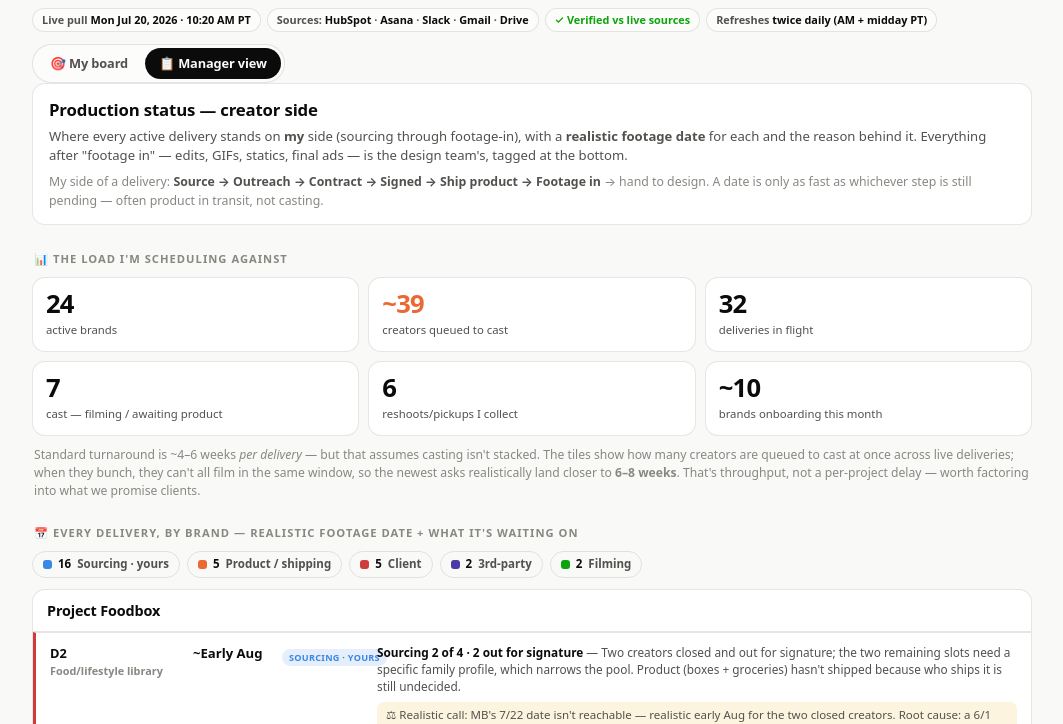
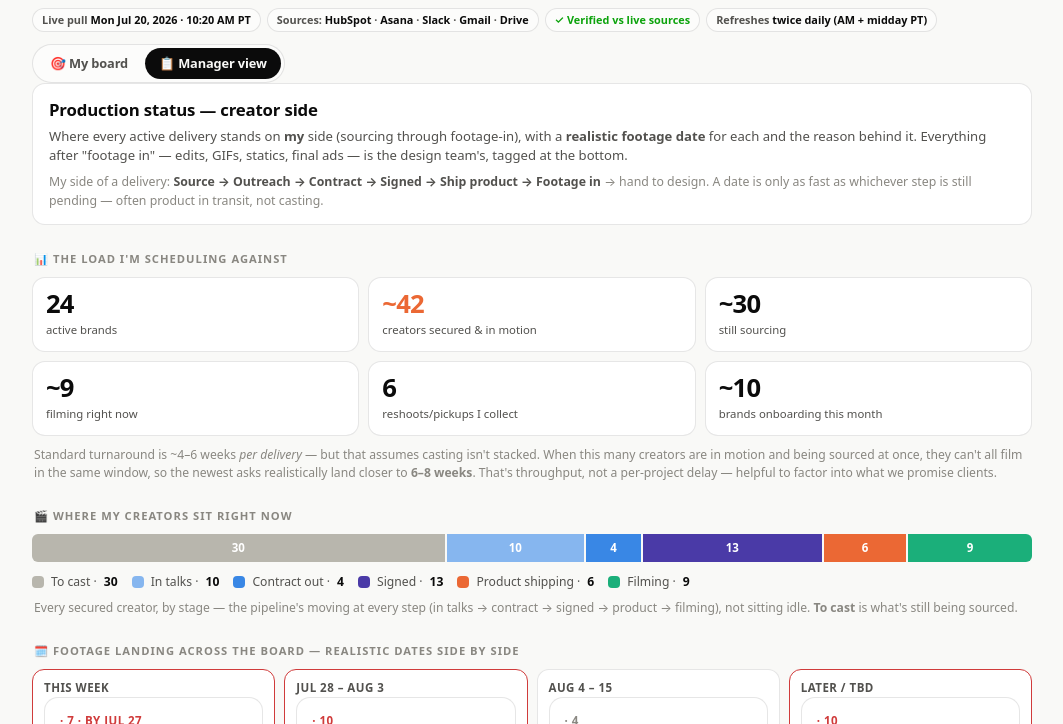
Before and after one commit to tristina-biddyco/biddyco-board, a plain HTML site: page index.html in a window 1280 px wide. Both pictures are taken after a click on the button "📋 Manager view". Shown: the part 76-800 px from the top of the page, without its empty margins (108-1171 px from the left). Drawn offline with Linux system fonts and the light colour scheme.

Commit message:
Add files via upload

```diff
--- a/index.html
+++ b/index.html
@@ -219,6 +219,16 @@
   .capt .n{font-size:1.6rem;font-weight:750;letter-spacing:-.03em;line-height:1}
   .capt .l{font-size:.71rem;color:var(--ink2);margin-top:5px}
   .capt.hot .n{color:var(--s-ship)}
+  .tl{display:grid;grid-template-columns:repeat(4,1fr);gap:9px}
+  @media (max-width:640px){.tl{grid-template-columns:repeat(2,1fr)}}
+  .tlcol{background:var(--card);border:1px solid var(--ring);border-radius:12px;padding:10px 11px;min-height:64px}
+  .tlcol.hot{border-color:var(--flag)}
+  .tlh{font-size:.72rem;font-weight:800;color:var(--ink2);text-transform:uppercase;letter-spacing:.04em;margin-bottom:7px}
+  .tlh .c{color:var(--muted)} .tlcol.hot .tlh .c{color:var(--flag)}
+  .tli{display:flex;gap:7px;align-items:flex-start;font-size:.75rem;color:var(--ink2);padding:5px 0;border-top:1px solid var(--grid)}
+  .tli:first-of-type{border-top:none}
+  .tli .td{width:8px;height:8px;border-radius:3px;flex:none;margin-top:5px}
+  .tli b{color:var(--ink);font-weight:700}
   .capbars{margin-top:10px}
   /* public-link mode: hide Tristina's personal board, lock to Manager view */
   body.external .vtog{display:none}
@@ -430,7 +440,16 @@ SOURCES: HubSpot (pipeline stage) · Asana (casting + footage due dates, still-t
 
     <div class="kick">📊 The load I'm scheduling against</div>
     <div class="capgrid" id="capgrid"></div>
-    <p class="legnote" style="margin:10px 2px 0">Standard turnaround is ~4–6 weeks <i>per delivery</i> — but that assumes casting isn't stacked. The tiles show how many creators are queued to cast at once across live deliveries; when they bunch, they can't all film in the same window, so the newest asks realistically land closer to <b>6–8 weeks</b>. That's throughput, not a per-project delay — worth factoring into what we promise clients.</p>
+    <p class="legnote" style="margin:10px 2px 0">Standard turnaround is ~4–6 weeks <i>per delivery</i> — but that assumes casting isn't stacked. When this many creators are in motion and being sourced at once, they can't all film in the same window, so the newest asks realistically land closer to <b>6–8 weeks</b>. That's throughput, not a per-project delay — helpful to factor into what we promise clients.</p>
+
+    <div class="kick">🎬 Where my creators sit right now</div>
+    <div class="fbar" id="mbfunnel"></div>
+    <div class="legrow" id="mbfunlegend" style="margin-top:11px"></div>
+    <p class="legnote" style="margin:9px 2px 0">Every secured creator, by stage — the pipeline's moving at every step (in talks → contract → signed → product → filming), not sitting idle. <b>To cast</b> is what's still being sourced.</p>
+
+    <div class="kick">🗓️ Footage landing across the board — realistic dates side by side</div>
+    <div class="tl" id="mbtimeline"></div>
+    <p class="legnote" style="margin:9px 2px 0">When each delivery realistically lands, all in one view. Where they stack in the same window (red) is where we can re-space with clients before it's a crunch — a shared picture to plan from together.</p>
 
     <div class="kick">📅 Every delivery, by brand — realistic footage date + what it's waiting on</div>
     <div class="etasum" id="etasum"></div>
@@ -525,6 +544,8 @@ const REALITY=[
 ];
 // Capacity constants not derivable from the delivery data (from Drive rundown).
 const CAP={onboardingBrands:10};
+// Live pipeline snapshot — where secured/in-progress creators sit right now (verified 7/20). tocast = still sourcing.
+const PIPE={tocast:30,warm:10,sent:4,signed:13,ship:6,prod:9};
 const GATELABEL={sourcing:'Sourcing · yours',product:'Product / shipping',client:'Client',vendor:'3rd-party',ontrack:'Filming',design:'Footage in · design',queued:'Upstream'};
 const GATECOLOR={sourcing:'var(--s-sent)',product:'var(--s-ship)',client:'var(--flag)',vendor:'var(--s-signed)',ontrack:'var(--s-deliv)',design:'var(--muted)',queued:'var(--muted)'};
 // Per-brand → per-delivery. VERIFIED live pull Mon 7/20. Tristina's side only; nothing past "footage in" (that's design).
@@ -532,8 +553,8 @@ const GATECOLOR={sourcing:'var(--s-sent)',product:'var(--s-ship)',client:'var(--
 const MBDATA=[
  {b:'Project Foodbox',dels:[
    {d:'D2',cc:'Food/lifestyle library',st:'Sourcing 2 of 4 · 2 out for signature',eta:'~Early Aug',g:'sourcing',toCast:2,risk:true,
-    why:'Two creators closed and out for signature; the two remaining slots need a specific family profile, which narrows the pool. Product (boxes + groceries) hasn\'t shipped because who ships it is still undecided.',
-    mb:'MB\'s 7/22 date isn\'t reachable — realistic early Aug for the two closed creators. Root cause: a 6/1 client scope change turned this from filling set slots into a premium sourcing job, plus the grocery-shipping owner is undecided. When it was escalated 7/20, two creators were closed within hours.'},
+    why:'The client originally planned to source its own patients; on 6/1 it handed sourcing to us to find external creators from scratch — this is the first external round. Two are now closed and out for signature; the last two need a specific family profile (narrow pool), and product (boxes + groceries) can\'t ship until it\'s decided who sends it.',
+    mb:'Realistic ~early Aug for the two signed creators; the family-profile slots land later. Two brief items are still open on the client/account side — who ships the boxes + groceries, and whether the specific-family casting is required — which set the pace here.'},
    {d:'D1',cc:'Onboarding',st:'Delivered',g:'design',done:true,why:'Complete.'}]},
  {b:'Adam Health',dels:[
    {d:'D2',cc:'3 face-to-cam concepts',st:'Sourcing 3 · warm leads',eta:'~Early Aug',g:'sourcing',toCast:3,
@@ -552,7 +573,7 @@ const MBDATA=[
  {b:'Torras',dels:[
    {d:'D1',cc:'Phone case',st:'Sourcing 2 · product stolen',eta:'~Mid–late Aug',g:'product',toCast:2,
     why:'1 of 4 signed, ~2 more to source (niche: creators who own the specific phone — the dummy-phone workaround is resolved). Client self-fulfills product, and the shipped cases were STOLEN after delivery (7/13–14), so nothing can go to creators yet.',
-    mb:'This is a product/shipping problem, not a casting delay — the client\'s stock was stolen and there\'s nothing to send creators. Casting finishes once product is replaced.'}]},
+    mb:'Filming can\'t start until replacement product reaches the creators; sourcing the last two runs in parallel.'}]},
  {b:'Verb',dels:[
    {d:'Dandruff',cc:'4 ads',st:'2 filming · 2 to cast',eta:'~Late Jul–early Aug',g:'sourcing',toCast:2,
     why:'Two creators have product and are filming. The two still to cast are the ones whose outreach was throttled by the email-deliverability outage (fixed 7/2); now sourcing.'},
@@ -570,7 +591,7 @@ const MBDATA=[
     why:'New-brand onboarding; Rx so no product. Sourcing the external faux-reporter plus a remake ad the client added 7/16 (scope grew 2→3). One concept\'s footage is client-provided (the doctor), and the remake still needs its script written.'}]},
  {b:'Briogeo',dels:[
    {d:'D3',cc:'4 concepts',st:'Cast · product shipping',eta:'Jul 29–early Aug',g:'product',toCast:0,
-    why:'Fully cast (last slot signed 7/17). Product ships from Briogeo (~7 days) — one creator is filming, the rest are waiting on product to arrive. Product arrival, not casting, sets the date.'},
+    why:'Fully cast (last slot signed 7/17). Product ships from Briogeo (~7 days) — one creator is filming, the rest are waiting on product to arrive. Product arrival sets the date.'},
    {d:'D2 pickup',cc:'Aisha',st:'Footage in — with design',g:'design',done:true,pickup:true,why:'Pickup collected 7/17 (ahead of the due date); the slo-mo retime is design\'s to finish.'}]},
  {b:'Telrite / PureTalk',dels:[
    {d:'D1',cc:'Promo',st:'Signed · filming',eta:'~Jul 24',g:'ontrack',why:'Denise signed 7/14 and is filming; footage due ~7/24. On track.'}]},
@@ -600,7 +621,7 @@ const MBDATA=[
  {b:'EllaDX',dels:[
    {d:'D2',cc:'Lab-test testimonials',st:'Cast · blocked on client lab results',eta:'TBD',g:'client',
     why:'Two creators are cast and ready but can\'t film until they receive their own lab results from the client (a broken patient portal). I pulled the footage date 7/17 because it\'s fully stalled on the client. The other creators on this batch are already delivered.',
-    mb:'100% client-side — a nudge on the lab results is the only thing that moves it.'}]},
+    mb:'Waiting on the client\'s lab results before either creator can film — a nudge there moves it.'}]},
  {b:'Dekaf',dels:[
    {d:'D3 pickup',cc:'Shulanda summer reshoot',st:'Collecting reshoot',eta:'TBD',g:'sourcing',pickup:true,
     why:'D3 delivered; the client asked for more elevated, summery/outdoor footage. I\'m collecting the creator\'s reshoot; design is waiting on it.'}]},
@@ -624,7 +645,7 @@ const MBDATA=[
  {b:'Solis',dels:[
    {d:'On-site add-on',cc:'Mammogram shoot',st:'Blocked on client ~3 wks',eta:'TBD',g:'client',
     why:'The main batch is delivered. The on-site add-on has stalled on ~3 weeks of client silence on a shoot date; I\'m holding and weighing whether to cancel.',
-    mb:'Fully client-side — no reply since late June.'}]},
+    mb:'No client reply on a shoot date since late June.'}]},
  {b:'Mood',dels:[
    {d:'D6',cc:'Sleep gummies',st:'At final client approval',g:'client',done:true,why:'Cast, shot, footage in, design finished — awaiting client sign-off (account/design, not casting).'},
    {d:'D5',cc:'',st:'Delivered 7/13',g:'design',done:true,why:'Delivered.'},
@@ -824,16 +845,38 @@ const toCastTotal=ALLDELS.reduce((s,d)=>s+(d.toCast||0),0);
 const activeDel=ALLDELS.filter(d=>!d.done).length;
 const inDesign=ALLDELS.filter(d=>d.done).length;
 const pickups=ALLDELS.filter(d=>d.pickup).length;
-const filmingCt=ALLDELS.filter(d=>!d.done&&(d.g==='ontrack'||d.g==='product')).length;
+const footageIn=ALLDELS.filter(d=>d.done&&d.g==='design').length;
 // Capacity tiles
+const inMotion=PIPE.warm+PIPE.sent+PIPE.signed+PIPE.ship+PIPE.prod;
 document.getElementById('capgrid').innerHTML=[
   {n:MBDATA.length,l:'active brands'},
-  {n:'~'+toCastTotal,l:'creators queued to cast',hot:true},
-  {n:activeDel,l:'deliveries in flight'},
-  {n:filmingCt,l:'cast — filming / awaiting product'},
+  {n:'~'+inMotion,l:'creators secured & in motion',hot:true},
+  {n:'~'+PIPE.tocast,l:'still sourcing'},
+  {n:'~'+PIPE.prod,l:'filming right now'},
   {n:pickups,l:'reshoots/pickups I collect'},
   {n:'~'+CAP.onboardingBrands,l:'brands onboarding this month'},
 ].map(t=>`<div class="capt${t.hot?' hot':''}"><div class="n">${t.n}</div><div class="l">${t.l}</div></div>`).join('');
+// Pipeline funnel — where secured creators sit
+(function(){
+  const order=['tocast','warm','sent','signed','ship','prod'];
+  const lbl={tocast:'To cast',warm:'In talks',sent:'Contract out',signed:'Signed',ship:'Product shipping',prod:'Filming'};
+  const cssOf=k=>STAGES.find(s=>s.key===k).css;
+  document.getElementById('mbfunnel').innerHTML=order.filter(k=>PIPE[k]).map(k=>`<span class="fseg" style="flex:${PIPE[k]};background:var(${cssOf(k)})">${PIPE[k]}</span>`).join('');
+  document.getElementById('mbfunlegend').innerHTML=order.filter(k=>PIPE[k]).map(k=>`<span class="lg"><span class="dot" style="background:var(${cssOf(k)})"></span>${lbl[k]} · <b style="color:var(--ink)">${PIPE[k]}</b></span>`).join('');
+})();
+// Board-wide footage timeline — realistic dates bucketed
+(function(){
+  const buckets=[{t:'This week',s:'by Jul 27'},{t:'Jul 28 – Aug 3',s:''},{t:'Aug 4 – 15',s:''},{t:'Later / TBD',s:''}].map(b=>Object.assign(b,{items:[]}));
+  function bkt(e){
+    if(!e||/TBD|Weeks out|Billo|Late Aug/i.test(e)) return 3;
+    if(/Aug 1[0-9]|Aug [4-9]|Mid|8–12|8-12/i.test(e)) return 2;
+    if(/Jul 2[89]|Jul 3|Aug [1-3]\b|Early Aug/i.test(e)) return 1;
+    if(/Jul 2[1-7]|7\/2[1-7]|Late Jul/i.test(e)) return 0;
+    return 2;
+  }
+  ALLDELS.filter(d=>!d.done&&d.eta&&!/Billo/i.test(d.eta)).forEach(d=>buckets[bkt(d.eta)].items.push(d));
+  document.getElementById('mbtimeline').innerHTML=buckets.map(b=>`<div class="tlcol${b.items.length>=6?' hot':''}"><div class="tlh">${b.t} <span class="c">· ${b.items.length}${b.s?' · '+b.s:''}</span></div>${b.items.map(d=>`<div class="tli"><span class="td" style="background:${GATECOLOR[d.g]}"></span><div><b>${d.brand}</b> ${d.d}${d.risk?' <span style="color:var(--flag)">⚑</span>':''}</div></div>`).join('')||'<div class="tli" style="color:var(--muted)">—</div>'}</div>`).join('');
+})();
 // gate summary (active deliveries only)
 (function(){
   const gc={sourcing:0,product:0,client:0,vendor:0,ontrack:0};
```
